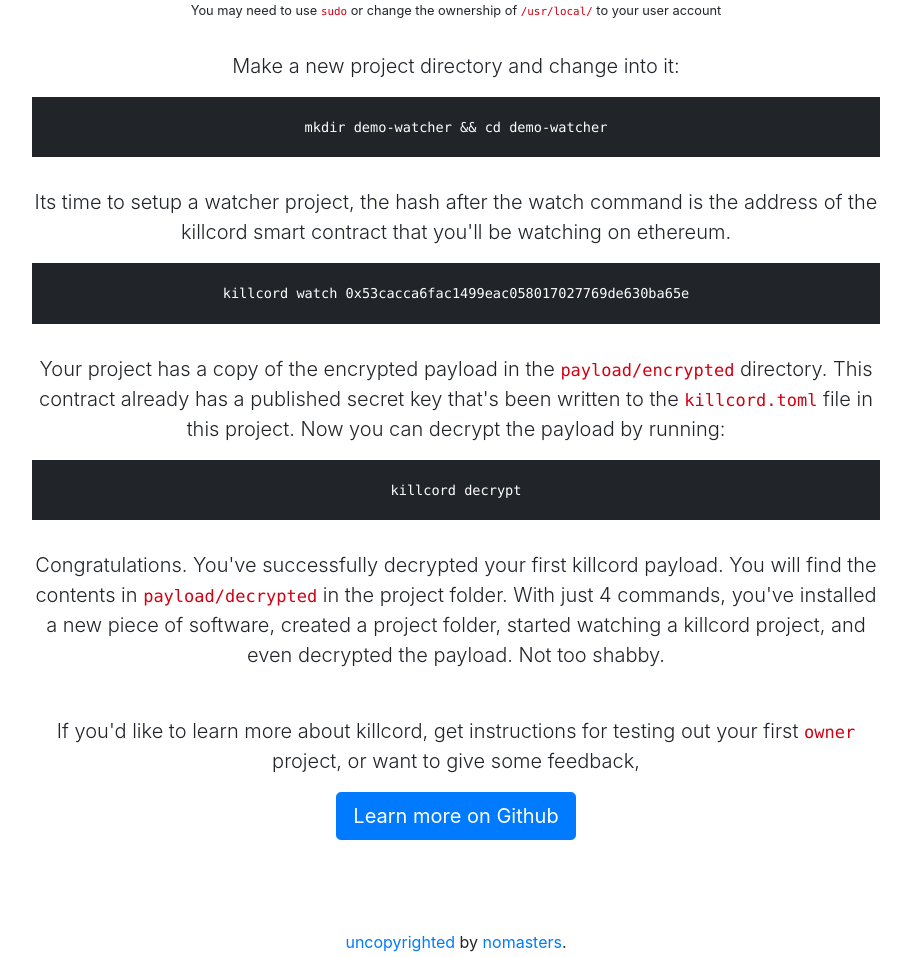
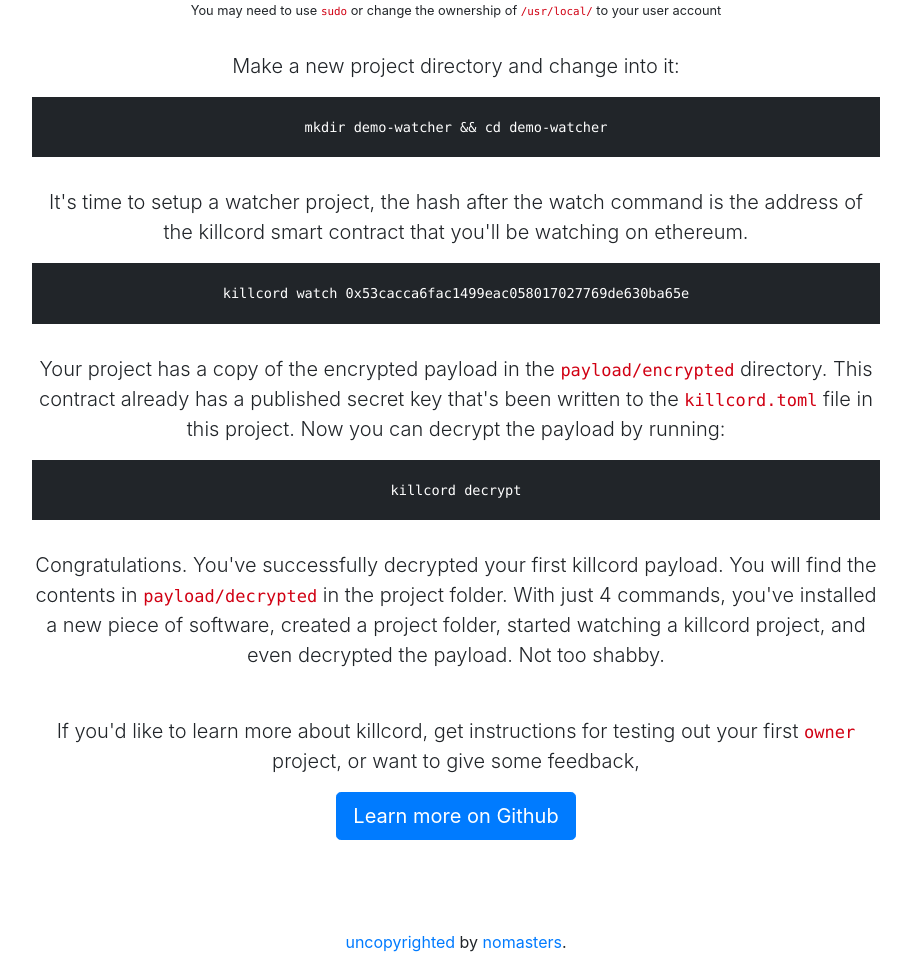
Before and after one commit to nomasters/killcord.io, a website: page src/index.html in a window 1280 px wide. Shown: the part 1327-2284 px from the top of the page, without its empty margins (184-1095 px from the left). Drawn offline with Linux system fonts and the light colour scheme.

Commit message:
Fix typo

```diff
--- a/src/index.html
+++ b/src/index.html
@@ -48,7 +48,7 @@
     	</p>
     	<pre>mkdir demo-watcher && cd demo-watcher</pre>
         <p class="lead">
-    	Its time to setup a watcher project, the hash after the watch command is the address of the killcord smart contract that you'll be watching on ethereum.
+    	It's time to setup a watcher project, the hash after the watch command is the address of the killcord smart contract that you'll be watching on ethereum.
     	</p>
     	<pre>killcord watch 0x53cacca6fac1499eac058017027769de630ba65e</pre>
         <p class="lead">
```
